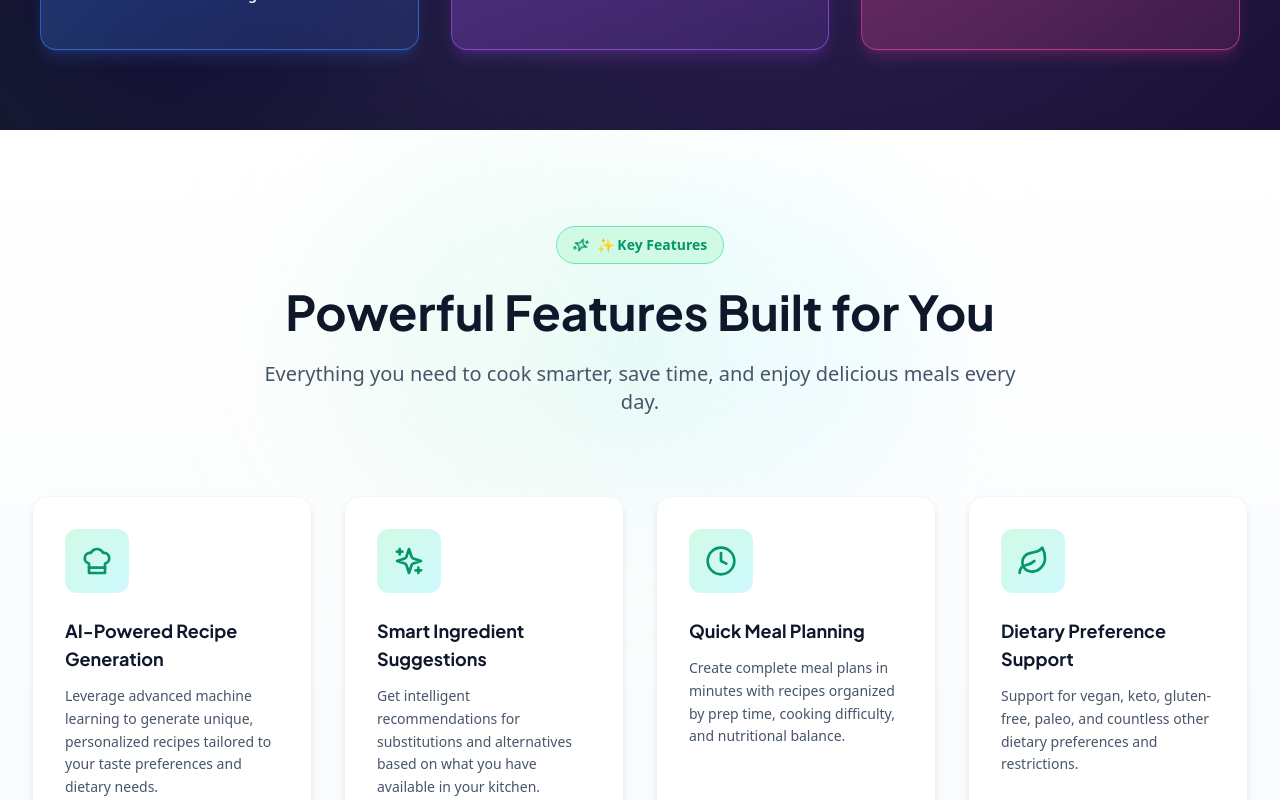
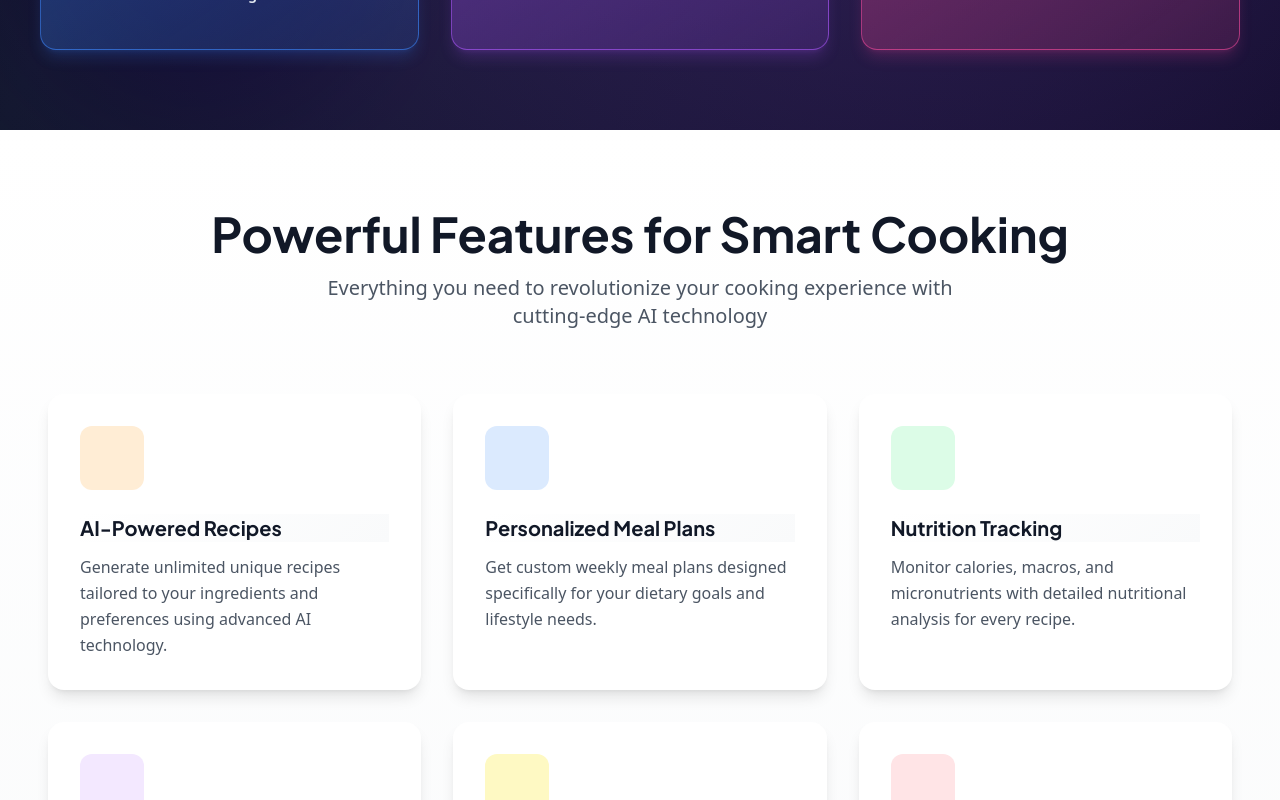
Before and after one commit to FeltSense/web-project-90f869ea-d09e-418f-9369-cc0209593515-1766157275964, a Next.js app: page / in a window 1280 px wide. Shown: the part 2500-3300 px from the top of the page. Built offline with nearby package versions, Linux system fonts and the light colour scheme.

Commit message:
🔧 Build Fix: Updated app/page.tsx

```diff
--- a/app/page.tsx
+++ b/app/page.tsx
@@ -2,6 +2,8 @@
 
 import Navigation from '@/components/Navigation'
 import Hero from '@/components/Hero'
+
+import HeroKeyFeaturesHighlight from '@/components/HeroKeyFeaturesHighlight'
 import CoreProductFeatures from '@/components/CoreProductFeatures'
 import Benefits from '@/components/Benefits'
 import PremiumFeaturesSection from '@/components/PremiumFeaturesSection'
@@ -19,6 +21,9 @@ export default function Home() {
       <Navigation />
 
       <Hero />
+
+
+      <HeroKeyFeaturesHighlight />
 
       <CoreProductFeatures />
 
```
